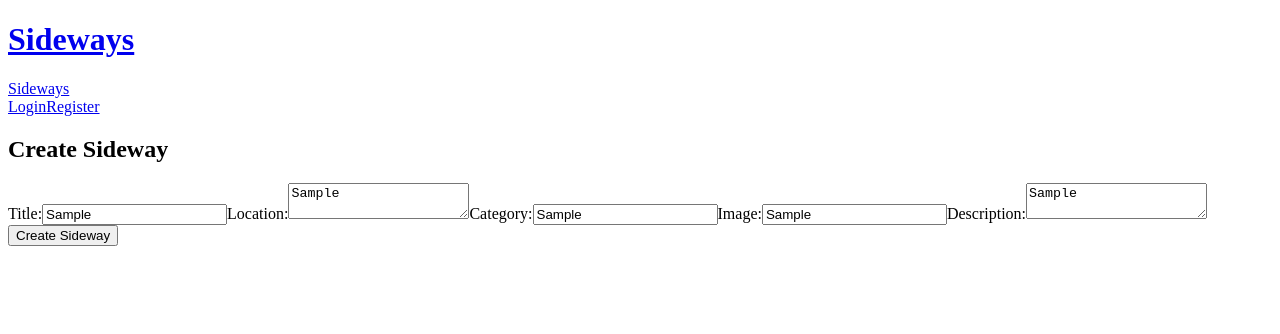
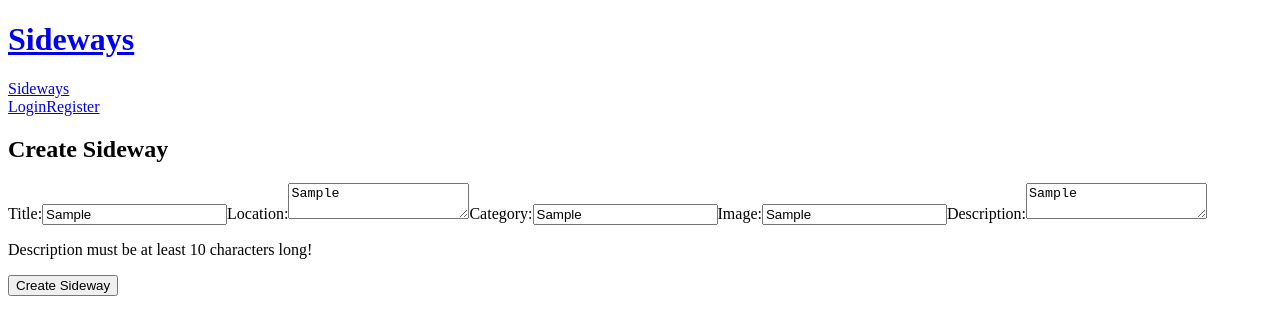
Before and after one commit to ppeeva/softuni-sideways, a React (Create React App) app: page /catalog/create in a window 1280 px wide. Both pictures are taken after typing "Sample", "Sample", "Sample", "Sample", "Sample" into the empty fields and a click on the input "Create Sideway". Shown: the top 334 px of the page. Built offline with nearby package versions, Linux system fonts and the light colour scheme; no server answers; the HTML template or start-up script is replaced by a standard one.

Commit message:
add base validation on create/edit

```diff
--- a/src/components/SidewayCreate/SidewayCreate.js
+++ b/src/components/SidewayCreate/SidewayCreate.js
@@ -1,15 +1,16 @@
 import { useForm } from '../../hooks/useForm';
+import { validationHelper } from '../../utils/validationHelper';
 
 export const SidewayCreate = ({
     onSidewayCreate,
 }) => {
-    const { values, changeHandler, onSubmit } = useForm({
+    const { values, formErrors, changeHandler, onSubmit } = useForm({
         title: '',
         location: '',
         category: '',
         imageUrl: '',
         description: '',
-    }, onSidewayCreate);
+    }, onSidewayCreate, validationHelper.validateSideway);
 
     return (
         <section >
@@ -19,18 +20,38 @@
 
                     <label htmlFor="title">Title:</label>
                     <input value={values.title} onChange={changeHandler} type="text" id="title" name="title" placeholder="Enter sideway title..." />
+                    {formErrors.title &&
+                        <p className="form-error">
+                            {formErrors.title}
+                        </p>
+                    }
 
                     <label htmlFor="location">Location:</label>
                     <textarea name="location" id="location" value={values.location} onChange={changeHandler}></textarea>
+                    {formErrors.location &&
+                        <p className="form-error">
+                            {formErrors.location}
+                        </p>
+                    }
 
                     <label htmlFor="category">Category:</label>
                     <input value={values.category} onChange={changeHandler} type="text" id="category" name="category" placeholder="Enter sideway category..." />
+                    {formErrors.category &&
+                        <p className="form-error">
+                            {formErrors.category}
+                        </p>
+                    }
 
                     <label htmlFor="imageUrl">Image:</label>
                     <input value={values.imageUrl} onChange={changeHandler} type="text" id="imageUrl" name="imageUrl" placeholder="Upload a photo..." />
 
                     <label htmlFor="description">Description:</label>
                     <textarea name="description" id="description" value={values.description} onChange={changeHandler}></textarea>
+                    {formErrors.description &&
+                        <p className="form-error">
+                            {formErrors.description}
+                        </p>
+                    }
 
                     <input className="btn submit" type="submit" value="Create Sideway" />
                 </div>
--- a/src/components/SidewayEdit/SidewayEdit.js
+++ b/src/components/SidewayEdit/SidewayEdit.js
@@ -4,20 +4,21 @@
 import { useForm } from '../../hooks/useForm';
 import { useService } from '../../hooks/useService';
 import { sidewayServiceFactory } from '../../services/sidewayService';
+import { validationHelper } from '../../utils/validationHelper';
 
 export const SidewayEdit = ({
     onSidewayEdit,
 }) => {
     const { sidewayId } = useParams();
     const sidewayService = useService(sidewayServiceFactory);
-    const { values, changeHandler, onSubmit, changeValues } = useForm({
+    const { values, formErrors, changeHandler, onSubmit, changeValues } = useForm({
         _id: '',
         title: '',
         location: '',
         category: '',
         imageUrl: '',
         description: '',
-    }, onSidewayEdit);
+    }, onSidewayEdit, validationHelper.validateSideway);
 
     useEffect(() => {
         sidewayService.getOne(sidewayId)
@@ -34,18 +35,38 @@
                     <h1>Edit Sideway</h1>
                     <label htmlFor="title">Title:</label>
                     <input type="text" id="title" name="title" value={values.title} onChange={changeHandler} />
+                    {formErrors.title &&
+                        <p className="form-error">
+                            {formErrors.title}
+                        </p>
+                    }
 
                     <label htmlFor="location">Location:</label>
                     <textarea name="location" id="location" value={values.location} onChange={changeHandler}></textarea>
+                    {formErrors.location &&
+                        <p className="form-error">
+                            {formErrors.location}
+                        </p>
+                    }
 
                     <label htmlFor="category">Category:</label>
                     <input type="text" id="category" name="category" value={values.category} onChange={changeHandler} />
+                    {formErrors.category &&
+                        <p className="form-error">
+                            {formErrors.category}
+                        </p>
+                    }
 
                     <label htmlFor="imageUrl">Image:</label>
                     <input type="text" id="imageUrl" name="imageUrl" value={values.imageUrl} onChange={changeHandler} />
 
                     <label htmlFor="description">Description:</label>
                     <textarea name="description" id="description" value={values.description} onChange={changeHandler}></textarea>
+                    {formErrors.description &&
+                        <p className="form-error">
+                            {formErrors.description}
+                        </p>
+                    }
 
                     <input className="btn submit" type="submit" value="Edit Sideway" />
 
--- a/src/hooks/useForm.js
+++ b/src/hooks/useForm.js
@@ -1,16 +1,22 @@
 import { useState } from 'react';
 
-export const useForm = (initialValues, onSubmitHandler) => {
+export const useForm = (initialValues, onSubmitHandler, validateHandler) => {
     const [values, setValues] = useState(initialValues);
+    const [formErrors, setFormErrors] = useState({});
 
     const changeHandler = (e) => {
-        setValues(state => ({...state, [e.target.name]: e.target.value}));
+        setValues(state => ({ ...state, [e.target.name]: e.target.value }));
     };
 
     const onSubmit = (e) => {
         e.preventDefault();
 
-        onSubmitHandler(values);
+        const errors = typeof (validateHandler) === 'function' ? validateHandler(values) : {};
+        if (Object.keys(errors).length > 0) {
+            setFormErrors(errors);
+        } else {
+            onSubmitHandler(values);
+        }
     };
 
     const changeValues = (newValues) => {
@@ -21,6 +27,7 @@
 
     return {
         values,
+        formErrors,
         changeHandler,
         onSubmit,
         changeValues,
--- /dev/null
+++ b/src/utils/validationHelper.js
@@ -0,0 +1,26 @@
+
+const validateSideway = (sidewayData) => {
+    let errors = {};
+
+    if (!sidewayData.title || sidewayData.title.length < 3 || sidewayData.title.length > 50) {
+        errors.title = "Title must be between 3 and 50 characters long!";
+    }
+
+    if (!sidewayData.location || sidewayData.location.length < 3 || sidewayData.location.length > 50) {
+        errors.location = "Location must be between 3 and 50 characters long!";
+    }
+
+    if (!sidewayData.category || sidewayData.category.length < 3 || sidewayData.category.length > 50) {
+        errors.category = "Category must be between 3 and 50 characters long!";
+    }
+
+    if (!sidewayData.description || sidewayData.description.length < 10) {
+        errors.description = "Description must be at least 10 characters long!";
+    }
+
+    return errors;
+}
+
+export const validationHelper = {
+    validateSideway,
+};
```
